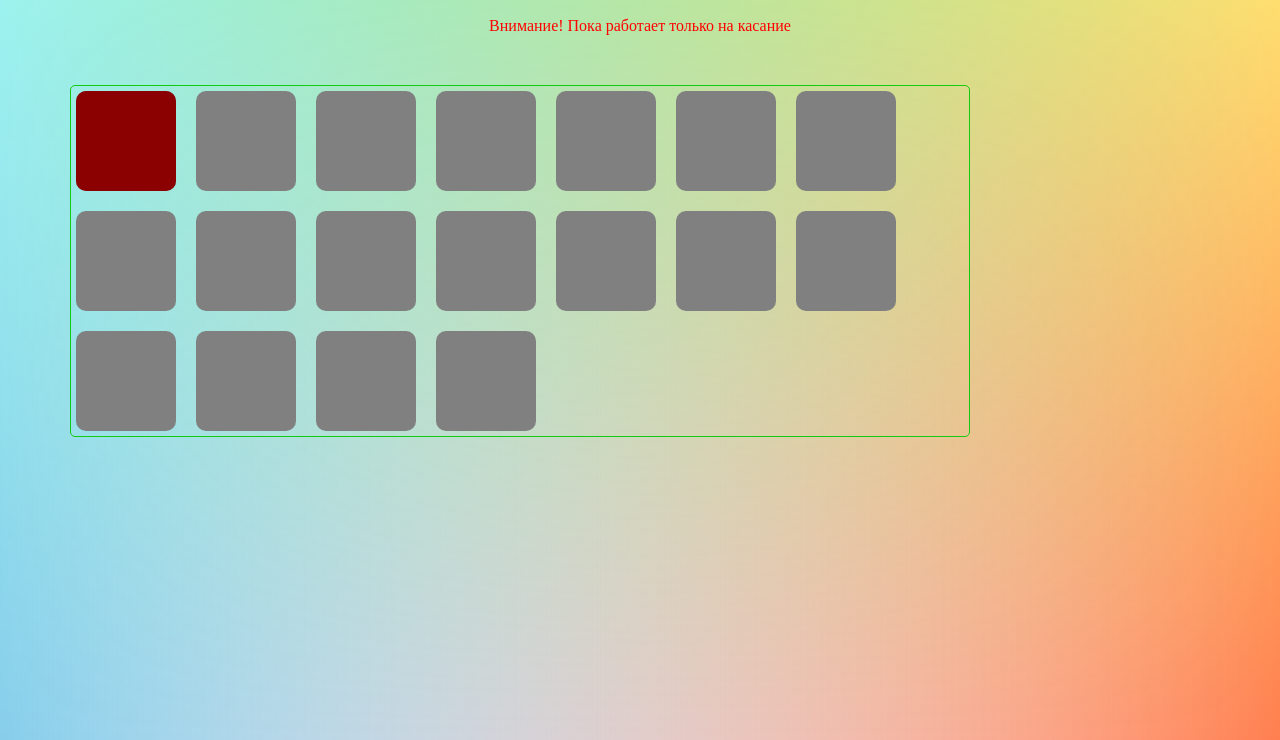
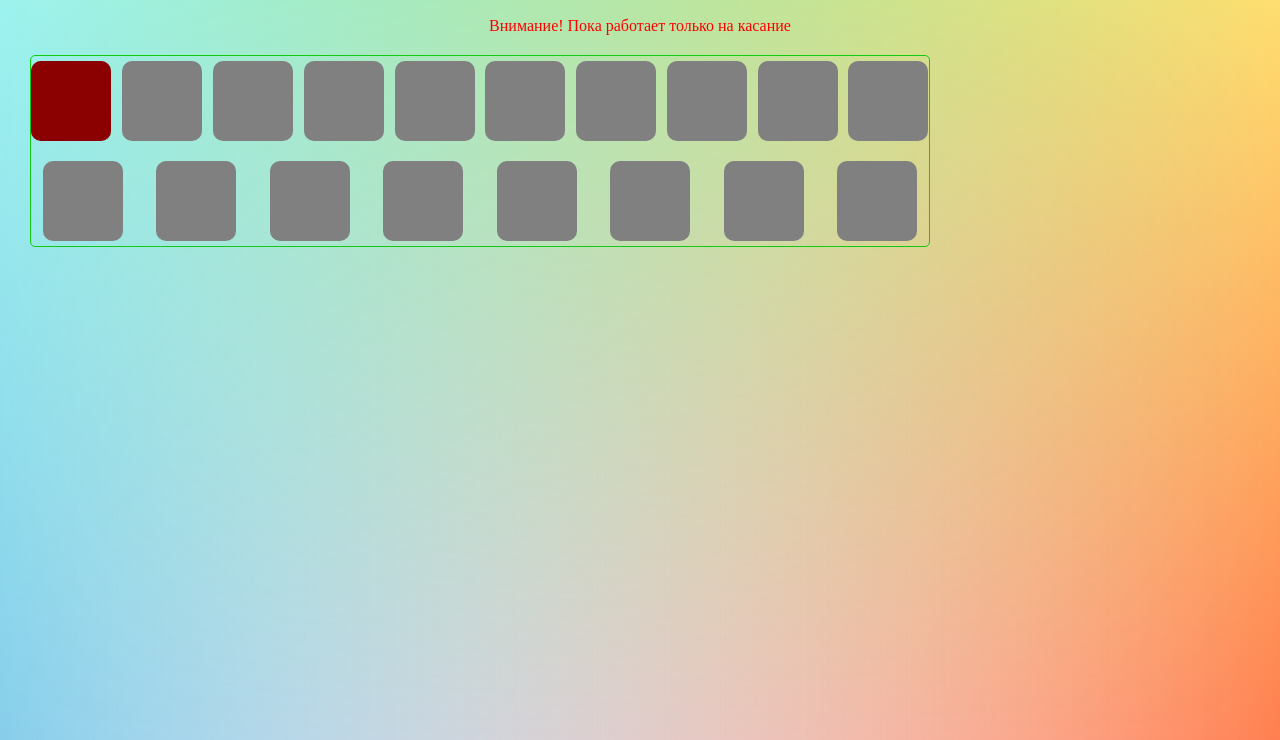
Before and after one commit to Eugene-gif/TouchDragDrop, a plain HTML site: page index.html in a window 1280 px wide. Shown: the part 60-800 px from the top of the page. Drawn offline with Linux system fonts and the light colour scheme.

Commit message:
Подправка отступов

```diff
--- a/style.css
+++ b/style.css
@@ -33,7 +33,7 @@
   border: 1px solid rgb(18, 202, 18);
   position: relative;
   border-radius: 5px;
-  margin: 50px;
+  margin: 20px 10px;
   max-width: 900px;
   display: flex;
   flex-wrap: wrap;
@@ -43,17 +43,18 @@
 
 .empty {
   margin: 5px;
-  width: 100px;
-  height: 100px;
+  width: 80px;
+  height: 80px;
   background-color: grey;
   border-radius: 10px;
+  margin: 5px auto;
 }
 
 .drag {
   position: absolute;
   margin: 0;
-  width: 100px;
-  height: 100px;
+  width: 80px;
+  height: 80px;
   background-color: darkred;
   border-radius: 10px;
 
```
